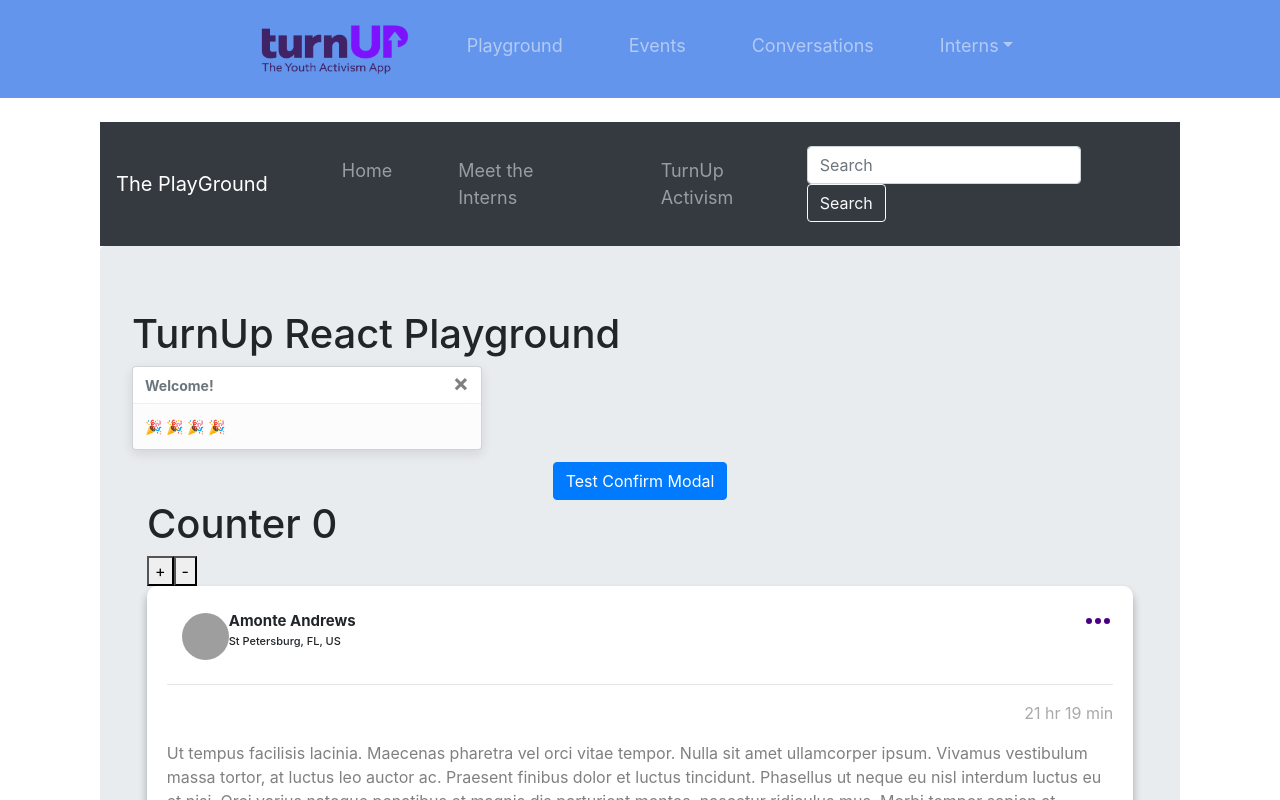
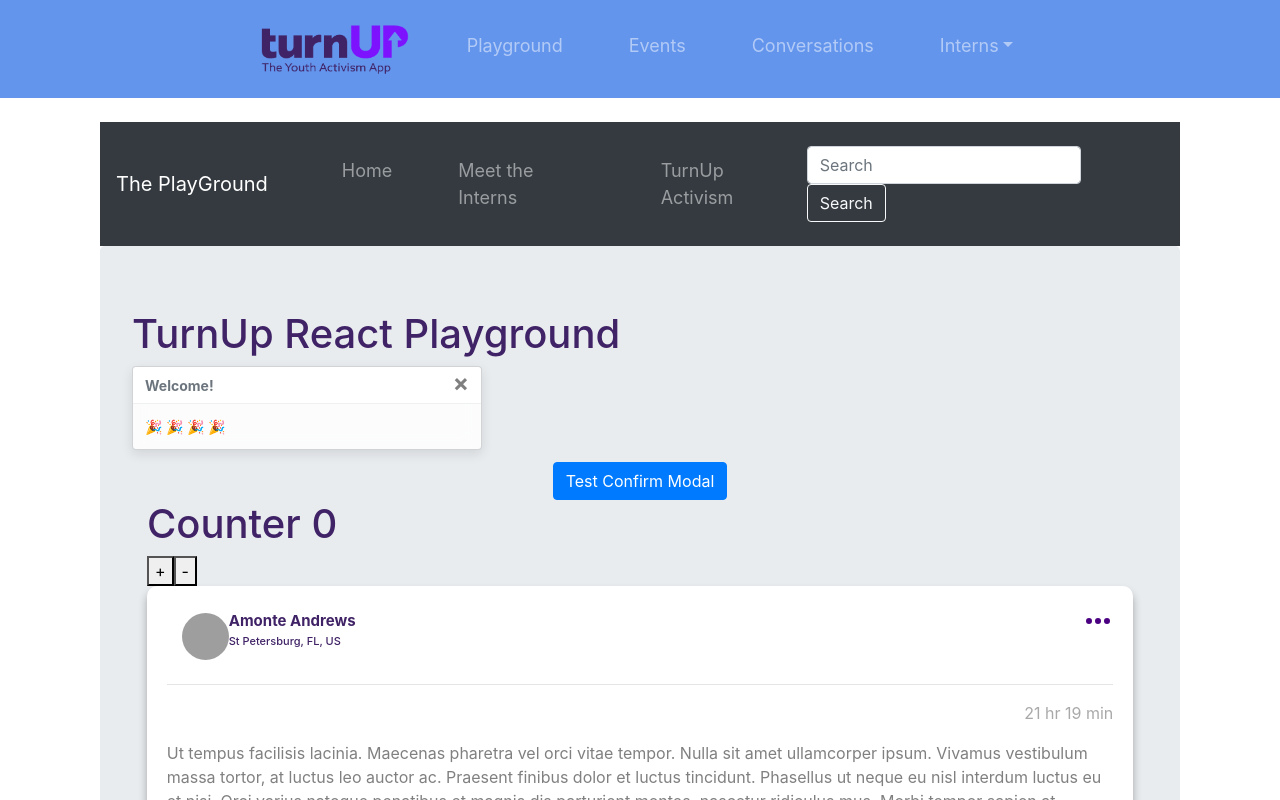
Before and after one commit to tmalik8/ReactPlayground, a React (Create React App) app: page / in a window 1280 px wide. Shown: the top 800 px of the page. Built offline with nearby package versions, Linux system fonts and the light colour scheme; grey boxes are pictures that could not be loaded.

Commit message:
Setting all header elements to purple text

```diff
--- a/src/App.js
+++ b/src/App.js
@@ -4,6 +4,7 @@
 /**stylesheets */
 import "bootstrap/dist/css/bootstrap.min.css";
 import './styles/app.css';
+import './styles/TurnUp.css'
 
 /**React Components */
 import Container from "react-bootstrap/Container";
--- /dev/null
+++ b/src/styles/TurnUp.css
@@ -0,0 +1,3 @@
+h1,h2,h3,h4,h5 {
+    color:#402366;
+}
```
